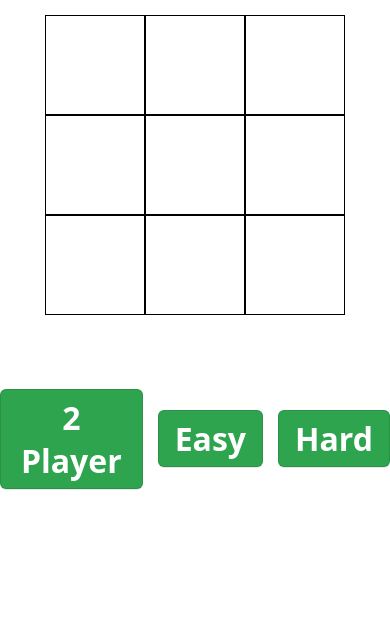
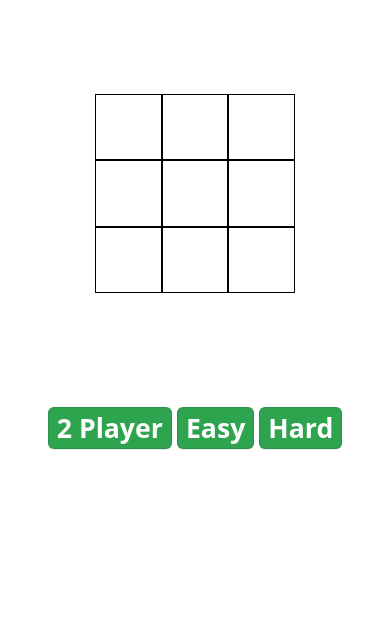
Before and after one commit to trustpizza/tic_tac_toe_js, a plain HTML site: page index.html in a window 390 px wide. Shown: the part 206-844 px from the top of the page. Drawn offline with Linux system fonts and the light colour scheme.

Commit message:
Make responsive for mobile devices

```diff
--- a/index.html
+++ b/index.html
@@ -36,9 +36,5 @@
   <div id="announcement-container">
     <div id="announcement"></div>
   </div>
-
-  <footer id="footer">
-  </footer>
-
 </body>
 </html>
--- a/scripts/script.js
+++ b/scripts/script.js
@@ -198,7 +198,7 @@ const displayController = (() => {  // This only deals with the state of the boa
 
   const declareTie = () => {
     announcementContainer.classList.add("visible");
-    announcementDiv.textContent = `Its a tie!`;
+    announcementDiv.textContent = `Tie!`;
 
     announcementContainer.addEventListener("click", () => {
       announcementContainer.classList.remove("visible")
--- a/styles/styles.css
+++ b/styles/styles.css
@@ -118,19 +118,9 @@ h1 {
   font-size: 48pt;
 }
 
-.start {
-  display: flex;
-  flex-direction: column;
-  justify-content: center;
-  align-items: center;
-  gap: 20px;
-}
-
 #player-selection {
   font-size: 18pt;
 }
-
-
 
 td {
   width: 100px;
@@ -147,3 +137,27 @@ table {
   border-top: 2px solid black;
   border-bottom: 2px solid black;
 }
+
+@media screen and (max-width: 600px) {
+  .game-container {
+    width: 200px;
+    height: 200px;
+  };
+
+  .game-container > * {
+  }
+
+  .cell {
+    font-size: 18pt;
+  }
+
+  #player-selection {
+    gap: 5px;
+  }
+
+  .btn {
+    color: #fff;
+    font-size: 20pt;
+    padding: 2px 8px;
+  }
+}
```
